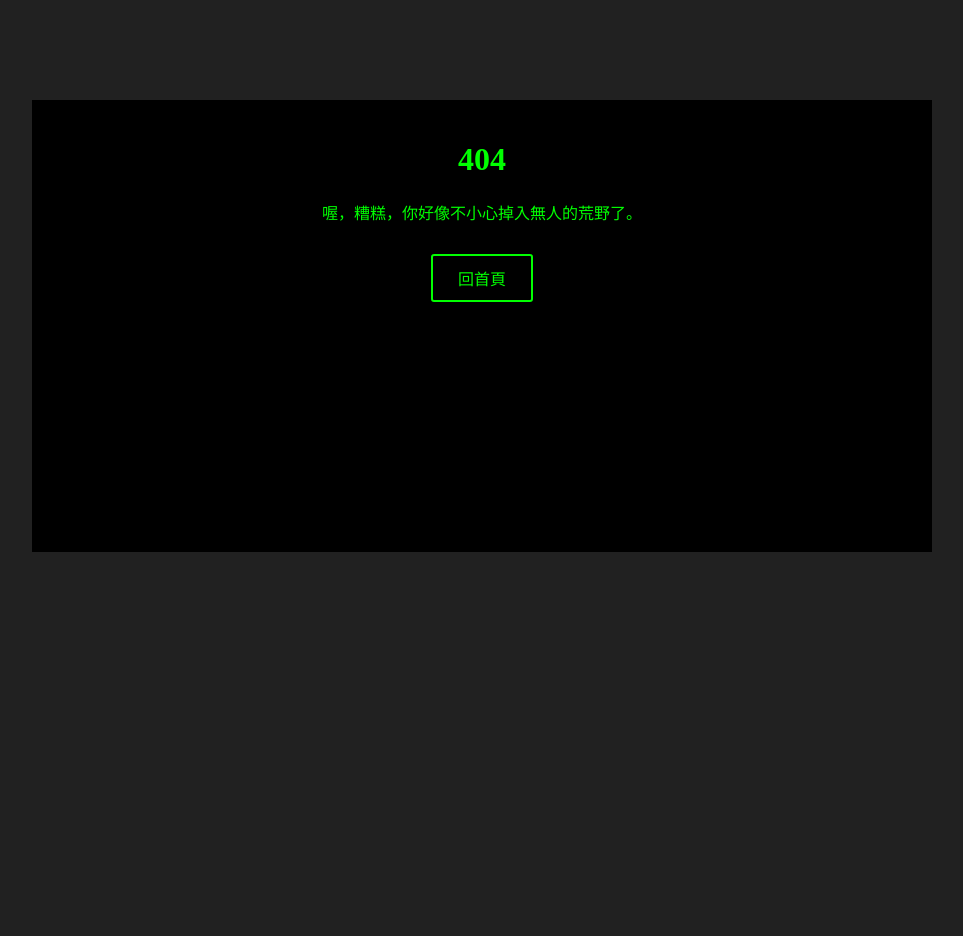
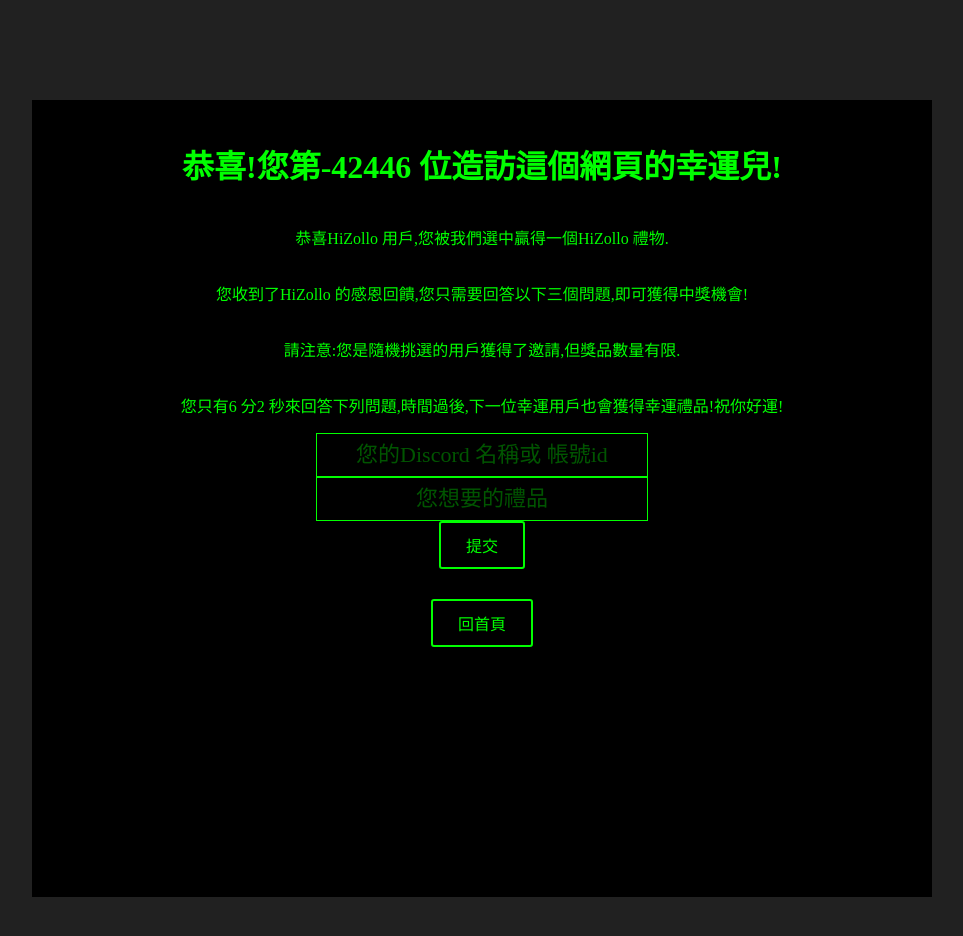
Before and after one commit to HiZollo/hz4ann-flag, a Next.js app: page /levels/5 in a window 1280 px wide. Before the commit this address had no page. Shown: the top 936 px of the page, without its empty margins (158-1121 px from the left). Before the commit the page ends 800 px from the top, so only its background shows below. Built offline with nearby package versions, Linux system fonts and the light colour scheme.

Commit message:
feature: level 5

```diff
--- a/pages/levels/5.tsx
+++ b/pages/levels/5.tsx
@@ -1,24 +1,90 @@
-import { useState } from 'react'
+import { Dispatch, SetStateAction, useEffect, useRef, useState } from 'react'
 import $ from 'classnames'
 import styles from '@/styles/Fake404.module.css'
 
-import Flags from '@/data/flags.json'
+import Flags from '@/data/flags.json';
+import { Input } from '@/components/input';
+import { Button } from '@/components/button';
+import { PopupWrapper } from '@/components/popup';
+
+interface ScamInputProps {
+  value: string;
+  setValue: Dispatch<SetStateAction<string>>;
+  placeholder: string;
+}
+
+interface Message {
+  name: string;
+  want: string;
+}
+
+const START_TIME = 1687708800000;
 
 export default function Page() {
-  const [open, setOpen] = useState(false)
+  const [nth, setNth] = useState(0);
+  const [name, setName] = useState('');
+  const [want, setWant] = useState('');
+  const [open, setOpen] = useState(false);
+  const [noName, setNoName] = useState(false);
+  const [noWant, setNoWant] = useState(false);
 
-  const show = () => {
-    setOpen(prev => !prev)
+  useEffect(() => {
+    const n = (Date.now() - START_TIME) / 1000 / 60;
+    setNth(Math.round(n + Math.sin(n)));
+  }, []);
+
+  function handleClick() {
+    if (!name.length) {
+      setNoName(true);
+    }
+    else if (!want.length) {
+      setNoWant(true);
+    }
+    else {
+      sendMessage({ name, want });
+      setOpen(true);
+    }
   }
 
   return <>
-    <h1 onClick={show}>404</h1>
-    喔，糟糕，你好像不小心掉入無人的荒野了。
-    <div className={$(styles.collapsable, {
-      [styles.collapsed]: !open,
-      [styles.open]: open
-    })}>
-      {Flags.LEVEL5_FAKE404}
-    </div>
+    <h1>恭喜!您第{nth} 位造訪這個網頁的幸運兒!</h1>
+
+    <p>恭喜HiZollo 用戶,您被我們選中贏得一個HiZollo 禮物.</p>
+    <p>您收到了HiZollo 的感恩回饋,您只需要回答以下三個問題,即可獲得中獎機會!</p>
+    <p>請注意:您是隨機挑選的用戶獲得了邀請,但獎品數量有限.</p>
+    <p>您只有6 分2 秒來回答下列問題,時間過後,下一位幸運用戶也會獲得幸運禮品!祝你好運!</p>
+
+    <ScamInput value={name} setValue={setName} placeholder="您的Discord 名稱或 帳號id" />
+    <ScamInput value={want} setValue={setWant} placeholder="您想要的禮品" />
+    <Button text='提交' onClick={handleClick} />
+
+    <PopupWrapper open={noName} handleClose={() => setNoName(false)}>
+      拜託您 輸入您的Discord 名稱或 帳號id
+    </PopupWrapper>
+    <PopupWrapper open={noWant} handleClose={() => setNoWant(false)}>
+      拜託您 輸入您想要的禮品
+    </PopupWrapper>
+    <PopupWrapper open={open} handleClose={() => setOpen(false)}>
+      謝謝您的提交,這是HiZollo 的一點心意,請收下 {Flags.LEVEL5_FAKE404}
+    </PopupWrapper>
   </>
 }
+
+
+// TODO
+function sendMessage({ name, want }: Message) {
+  console.log(name, want);
+}
+
+function ScamInput({ value, setValue, placeholder }: ScamInputProps) {
+  const handleChange = (e: React.ChangeEvent<HTMLInputElement>) => {
+    setValue(e.target.value);
+  }
+
+  return <Input
+    className={styles['fake404-input']}
+    value={value}
+    onChange={handleChange}
+    placeholder={placeholder}
+  />;
+}
--- a/styles/Fake404.module.css
+++ b/styles/Fake404.module.css
@@ -1,11 +1,3 @@
-.collapsed {
-  display: none;
+.fake404-input {
+  margin: 0 0 10px 0;
 }
-
-.open {
-  display: inherit;
-}
-
-.collapsable {
-  margin: 30px;
-}
```
